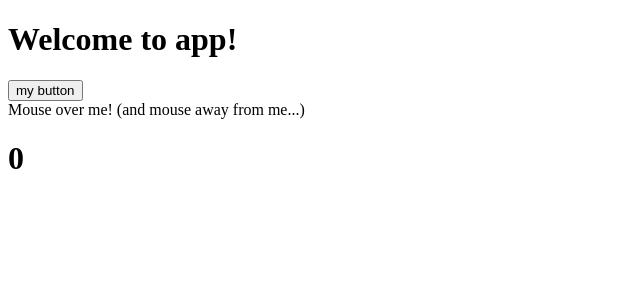
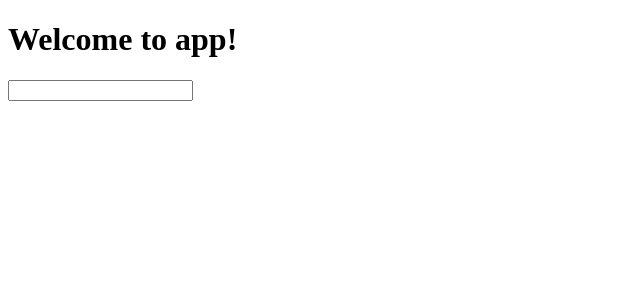
Before and after one commit to IceDragoon064/HW10_Angular_AJAX, an Angular app in the folder myapp/: page / in a window 1280 px wide. Shown: the top 300 px of the page, without its empty margins (0-640 px from the left). Built offline with nearby package versions, Linux system fonts and the light colour scheme.

Commit message:
Key down example

```diff
--- a/myapp/src/app/app.component.html
+++ b/myapp/src/app/app.component.html
@@ -1,5 +1,2 @@
 <h1>Welcome to {{title}}!</h1>
-<input type="submit" value="my button" (mouseenter)="myMouseEnter()">
-<div ng-mouseleave="count = count + 1" ng-init="count=0" (mouseleave)="mouseleave()">Mouse over me! (and mouse away from me...)</div>
-
-<h1>{{count}}</h1>
+<input type='text' (keydown)="myKeyDown($event)">
--- a/myapp/src/app/app.component.ts
+++ b/myapp/src/app/app.component.ts
@@ -3,24 +3,14 @@ import { Component } from '@angular/core';
 @Component({
   selector: 'app-root',
   templateUrl: './app.component.html',
-  styleUrls: ['./app.component.css']
+  styleUrls: [ './app.component.css']
 })
 
 export class AppComponent {
   title = 'app';
-  count: number;
 
-  constructor(){
-    this.count = 0;
-  }
-
-  myMouseEnter() {
-    console.log("Mouse entered!")
-  }
-
-  mouseleave(){
-    this.count = this.count + 1;
-
-    console.log("Mouse has left. Count: " + this.count);
+  myKeyDown(event) {
+    console.log(event)
+    console.log(event.key)
   }
 }
```
